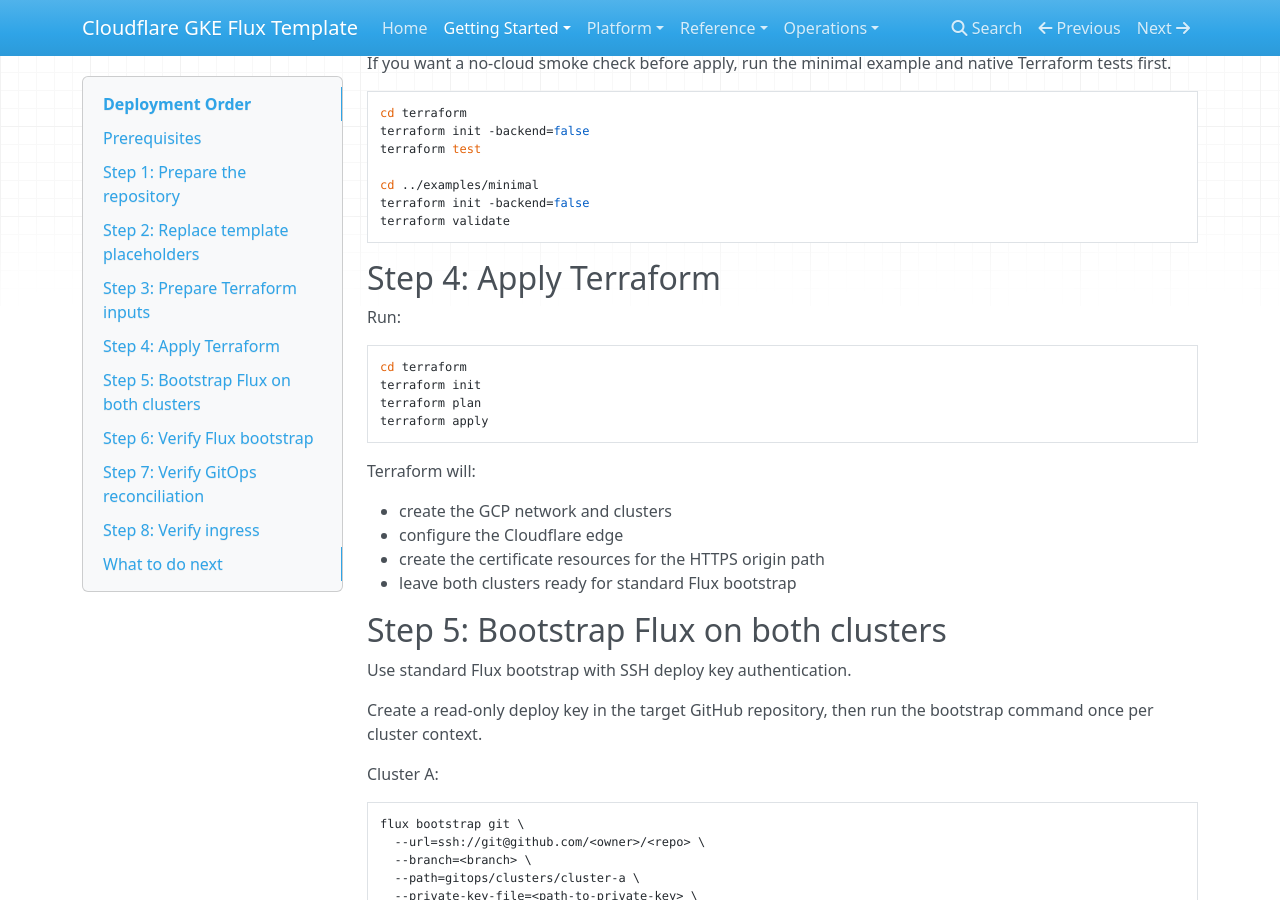
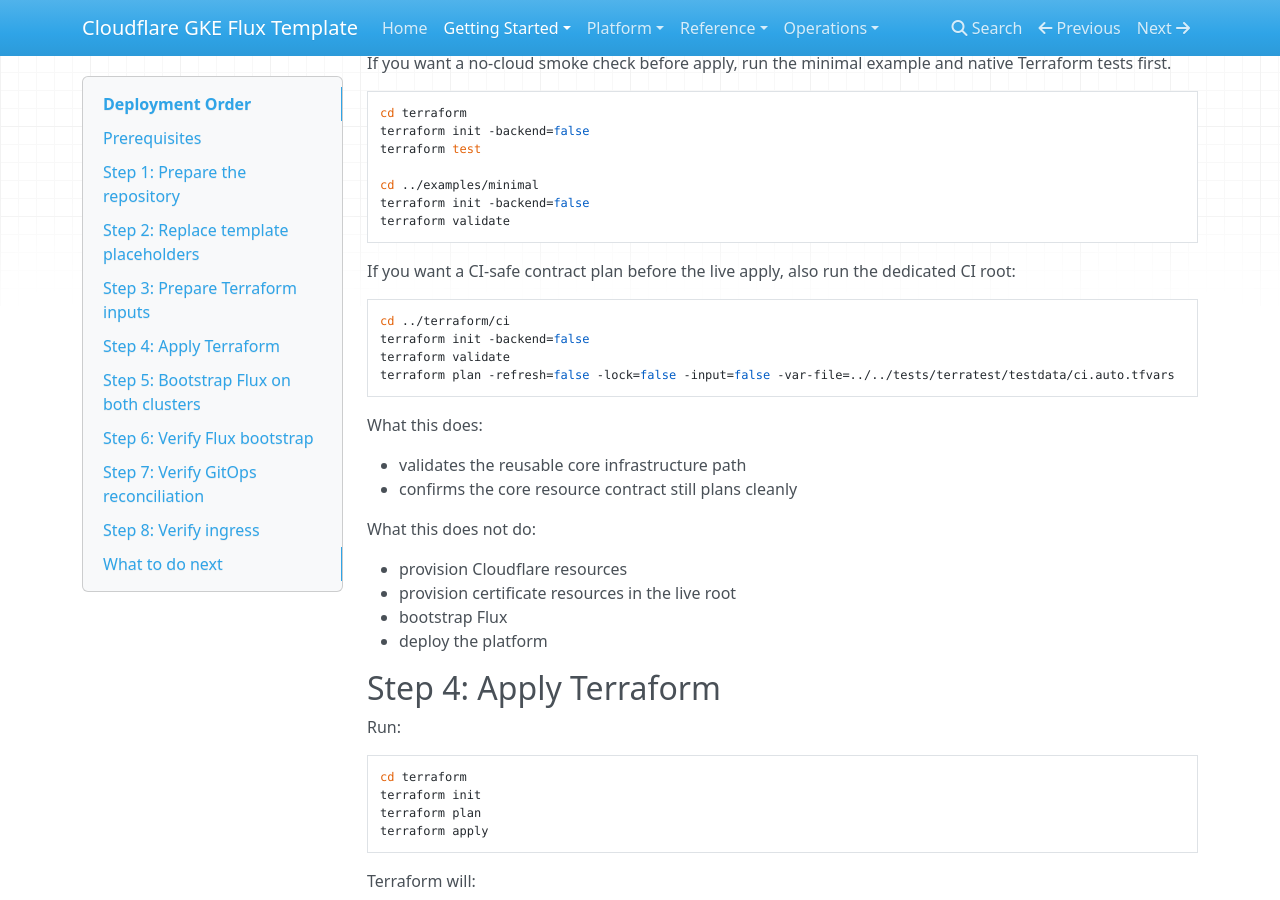
Before and after one commit to dwizzle204/cloudflare-gke-flux-template, an MkDocs documentation site: the page built from docs/deployment.md, in a window 1280 px wide and 900 px high, scrolled down 1189 px. Built offline with MkDocs 1.6.1, drawn with Linux system fonts in a browser that asks for light colours; nearby versions of some CDN libraries.

Commit message:
Clarify Terraform deployment and CI roots

````diff
--- a/docs/deployment.md
+++ b/docs/deployment.md
@@ -62,6 +62,27 @@
 terraform init -backend=false
 terraform validate
 ```
+
+If you want a CI-safe contract plan before the live apply, also run the dedicated CI root:
+
+```bash
+cd ../terraform/ci
+terraform init -backend=false
+terraform validate
+terraform plan -refresh=false -lock=false -input=false -var-file=../../tests/terratest/testdata/ci.auto.tfvars
+```
+
+What this does:
+
+- validates the reusable core infrastructure path
+- confirms the core resource contract still plans cleanly
+
+What this does not do:
+
+- provision Cloudflare resources
+- provision certificate resources in the live root
+- bootstrap Flux
+- deploy the platform
 
 ## Step 4: Apply Terraform
 
````
Also changed, not shown: docs/operations.md (+17 -0 lines), terraform/README.md (+30 -0 lines), terraform/ci/README.md (added, +49 -0 lines).
